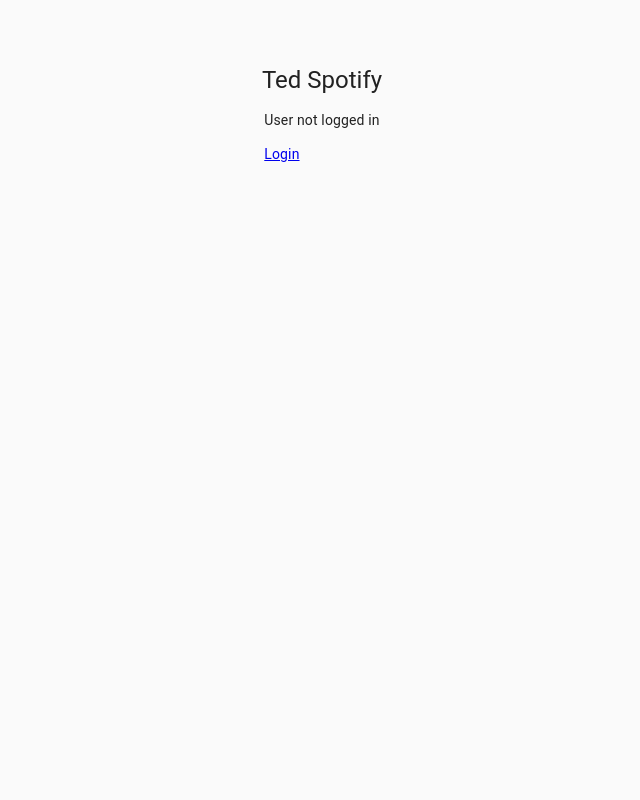
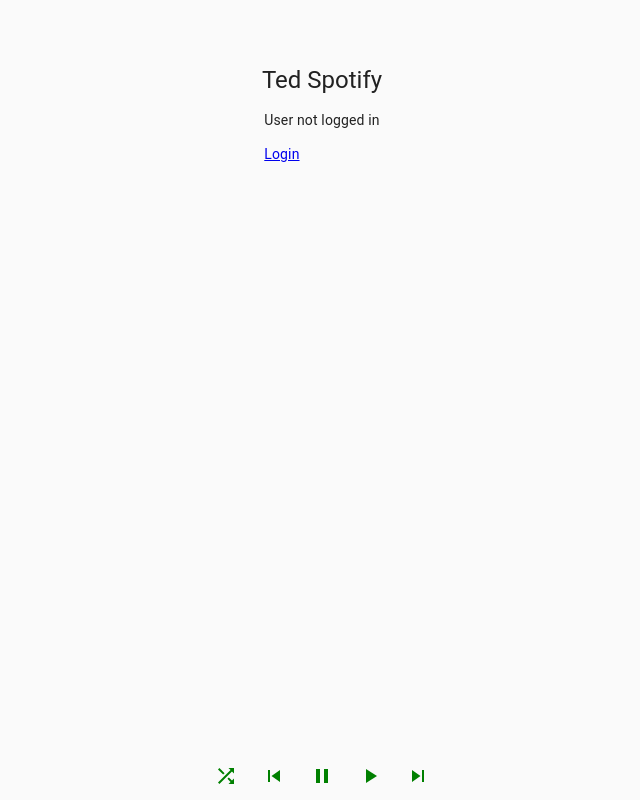
Before and after one commit to tshaffer/spotify-2-client, a React app: page /#/ in a window 1280 px wide. Shown: the whole page, without its empty margins (318-958 px from the left). Built offline with nearby package versions, Linux system fonts and the light colour scheme; no server answers; the HTML template or start-up script is replaced by a standard one.

Commit message:
added icons.

```diff
--- a/src/components/Home.tsx
+++ b/src/components/Home.tsx
@@ -12,6 +12,13 @@
 import Container from '@material-ui/core/Container';
 import CssBaseline from '@material-ui/core/CssBaseline';
 import Typography from '@material-ui/core/Typography';
+
+import IconButton from '@material-ui/core/IconButton';
+import ShuffleIcon from '@material-ui/icons/Shuffle';
+import SkipPreviousIcon from '@material-ui/icons/SkipPrevious';
+import SkipNextIcon from '@material-ui/icons/SkipNext';
+import PauseIcon from '@material-ui/icons/Pause';
+import PlayArrowIcon from '@material-ui/icons/PlayArrow';
 
 import Playlists from './Playlists';
 
@@ -45,6 +52,17 @@
       flexDirection: 'column',
       alignItems: 'center',
     },
+    parentDiv: {
+      position: 'relative',
+      // height: '1080px',
+      height: '100%',
+    },
+    toolbarDiv: {
+      position: 'absolute',
+      left: '50%',
+      bottom: '0px',
+      transform: 'translateX(-50%)',
+    },
     table: {
       minWidth: 750,
     },
@@ -77,6 +95,76 @@
 
   // Equivalent to old componentDidMount
   React.useEffect(props.onGetMe, []);
+
+  const getShuffleIcon = () => {
+    return (
+      <IconButton
+        id={'1'}
+        onClick={handleShuffle}>
+        <ShuffleIcon style={{ color: 'green' }} />
+      </IconButton>
+    );
+  }
+
+  const getPreviousIcon = () => {
+    return (
+      <IconButton
+        id={'1'}
+        onClick={handleSkipPrevious}>
+        <SkipPreviousIcon style={{ color: 'green' }} />
+      </IconButton>
+    );
+  }
+
+  const getPauseIcon = () => {
+    return (
+      <IconButton
+        id={'1'}
+        onClick={handlePause}>
+        <PauseIcon style={{ color: 'green' }} />
+      </IconButton>
+    );
+  }
+
+  const getPlayIcon = () => {
+    return (
+      <IconButton
+        id={'1'}
+        onClick={handlePlay}>
+        <PlayArrowIcon style={{ color: 'green' }} />
+      </IconButton>
+    );
+  }
+
+  const getNextIcon = () => {
+    return (
+      <IconButton
+        id={'1'}
+        onClick={handleSkipNext}>
+        <SkipNextIcon style={{ color: 'green' }} />
+      </IconButton>
+    );
+  }
+
+  const handleShuffle = () => {
+    console.log('handleShuffle invoked');
+  }
+
+  const handleSkipPrevious = () => {
+    console.log('handleSkipPrevious invoked');
+  }
+
+  const handlePause = () => {
+    console.log('handlePause invoked');
+  }
+
+  const handlePlay = () => {
+    console.log('handlePlay invoked');
+  }
+
+  const handleSkipNext = () => {
+    console.log('handleSkipNext invoked');
+  }
 
   const handleAuthenticate = () => {
     console.log('handleAuthenticate');
@@ -146,7 +234,20 @@
     }
   };
 
+  const renderToolbar = () => {
+    return (
+      <div className={classes.toolbarDiv}>
+        {getShuffleIcon()}
+        {getPreviousIcon()}
+        {getPauseIcon()}
+        {getPlayIcon()}
+        {getNextIcon()}
+      </div>
+    );
+  };
+
   const mainPage = renderMainPage();
+  const toolBar = renderToolbar();
 
   return (
 
@@ -158,6 +259,7 @@
             Ted Spotify
           </Typography>
           {mainPage}
+          {toolBar}
         </div>
 
       </Container>
```
